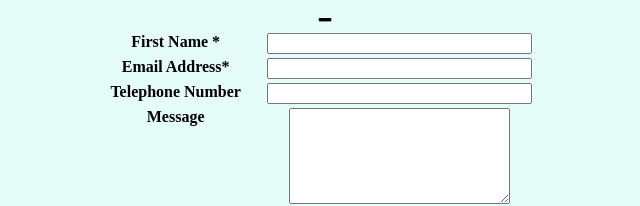
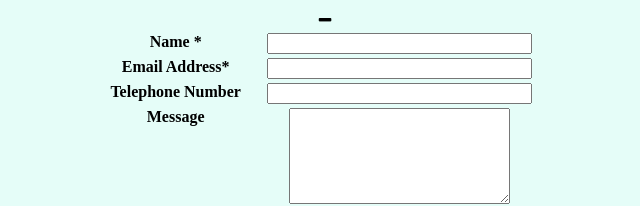
Before and after one commit to elisapp/elisapp.github.io, a plain HTML site: page contact.html in a window 1280 px wide. Shown: the part 308-514 px from the top of the page, 315-955 px from the left. Drawn offline with Linux system fonts and the light colour scheme.

Commit message:
Update contact.html

```diff
--- a/contact.html
+++ b/contact.html
@@ -40,7 +40,7 @@ nanypena@yahoo.com</p>
 <table width="450px">
 <tr>
  <td valign="top">
-  <label for="first_name"><strong>First Name *</strong></label>
+  <label for="first_name"><strong>Name *</strong></label>
  </td>
  <td valign="top">
   <input  type="text" name="first_name" maxlength="50" size="30">
```
